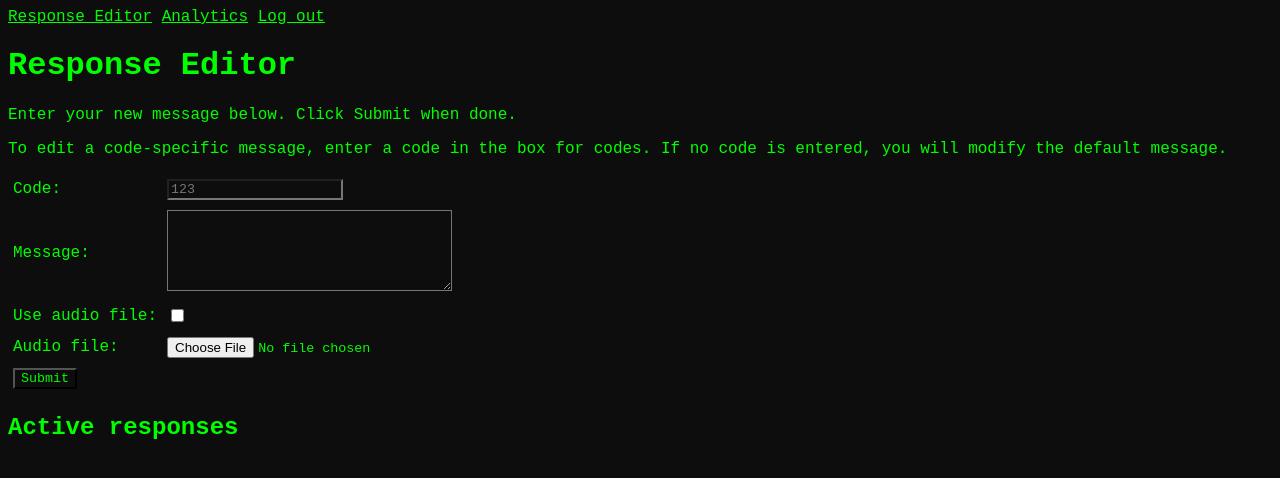
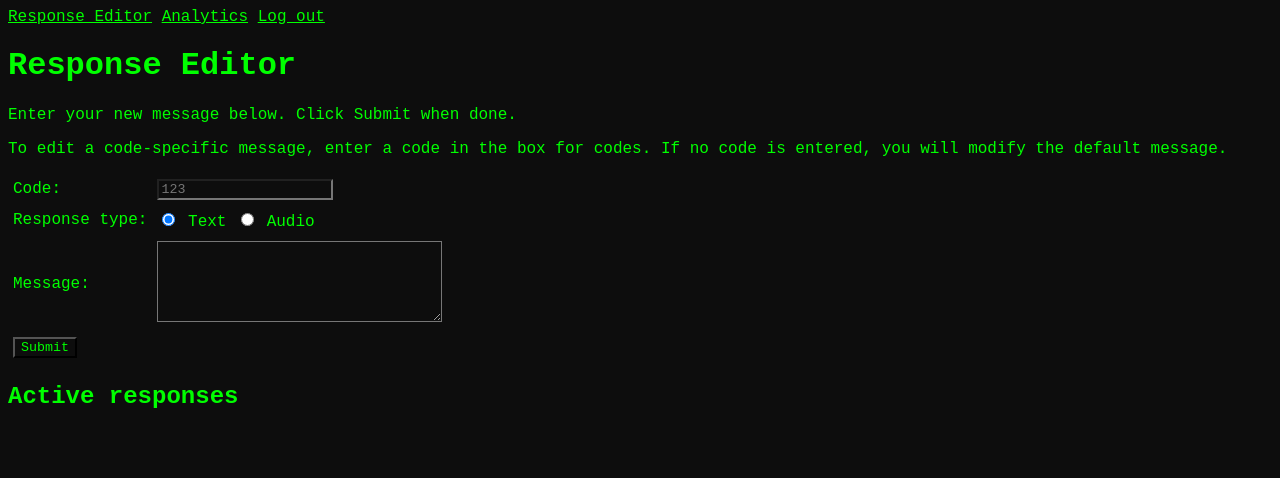
Before and after one commit to jarhill0/SimpleTwilioResponse, a Flask app: template templates/editor.html in a window 1280 px wide. Shown: the top 478 px of the page. Run offline with Flask 2, Linux system fonts and the light colour scheme; the template is opened without the code that fills it, so the values that code supplies are empty.

Commit message:
Make response editor UI clearer with tabs.

```diff
--- a/app.py
+++ b/app.py
@@ -117,7 +117,7 @@ def edit_message():
     error = ''
     success = ''
     if request.method == 'POST':
-        if request.values.get('use-audio'):
+        if request.values.get('type') == 'audio':
             if 'audio-file' not in request.files:
                 error = 'No file provided.'
             else:
@@ -131,9 +131,11 @@ def edit_message():
                     CODED.set_audio(request.values.get('code', ''), contents, file.filename)
                     file.close()
                     success = 'The new audio message has been set.'
-        else:
+        elif request.values.get('type') == 'text':
             CODED.set_text(request.values.get('code', ''), request.values['mess'])
             success = 'The new text message has been set.'
+        else:
+            error = 'Unknown response type {!r}.'.format(request.values.get('type'))
     return render_template('editor.html', coded_messages=CODED, success=success, error=error)
 
 
--- a/templates/editor.html
+++ b/templates/editor.html
@@ -14,6 +14,18 @@
         }
     </style>
     <link rel="stylesheet" href="/static/hacker.css">
+
+    <!-- Tabbed view functionality adapted from https://stackoverflow.com/a/1029252/8033766 -->
+    <script type="text/javascript">
+
+        function activateTab(pageId) {
+            const pageToActivate = document.getElementById(pageId);
+            const pageToDeactivate = document.getElementById(pageId === 'textRow' ? 'audioRow' : 'textRow');
+            pageToActivate.style.display = '';
+            pageToDeactivate.style.display = 'none';
+        }
+
+    </script>
 </head>
 
 <body>
@@ -34,17 +46,25 @@
             <td><input type="text" id="code" name="code" placeholder="123"></td>
         </tr>
         <tr>
+            <td>Response type:</td>
+            <td>
+                <input type="radio" id="text-radio" name="type" value="text" checked
+                       onclick="javascript:activateTab('textRow')">
+                <label for="text-radio">Text</label>
+
+                <input type="radio" id="audio-radio" name="type" value="audio"
+                       onclick="javascript:activateTab('audioRow')">
+                <label for="audio-radio">Audio</label>
+            </td>
+        </tr>
+        <tr id="textRow">
             <td>
                 <label for="message">Message:</label></td>
             <td>
                 <textarea id="message" name="mess" rows="5" cols="33"></textarea>
             </td>
         </tr>
-        <tr>
-            <td><label for="audio-checkbox">Use audio file:</label></td>
-            <td><input type="checkbox" id="audio-checkbox" name="use-audio"></td>
-        </tr>
-        <tr>
+        <tr id="audioRow" style="display: none;">
             <td><label for="audio-upload">Audio file:</label></td>
             <td><input type="file" id="audio-upload" accept="audio/mpeg" name="audio-file"></td>
         </tr>
@@ -53,6 +73,7 @@
                 <button>Submit</button>
             </td>
         </tr>
+
     </table>
 </form>
 
```
